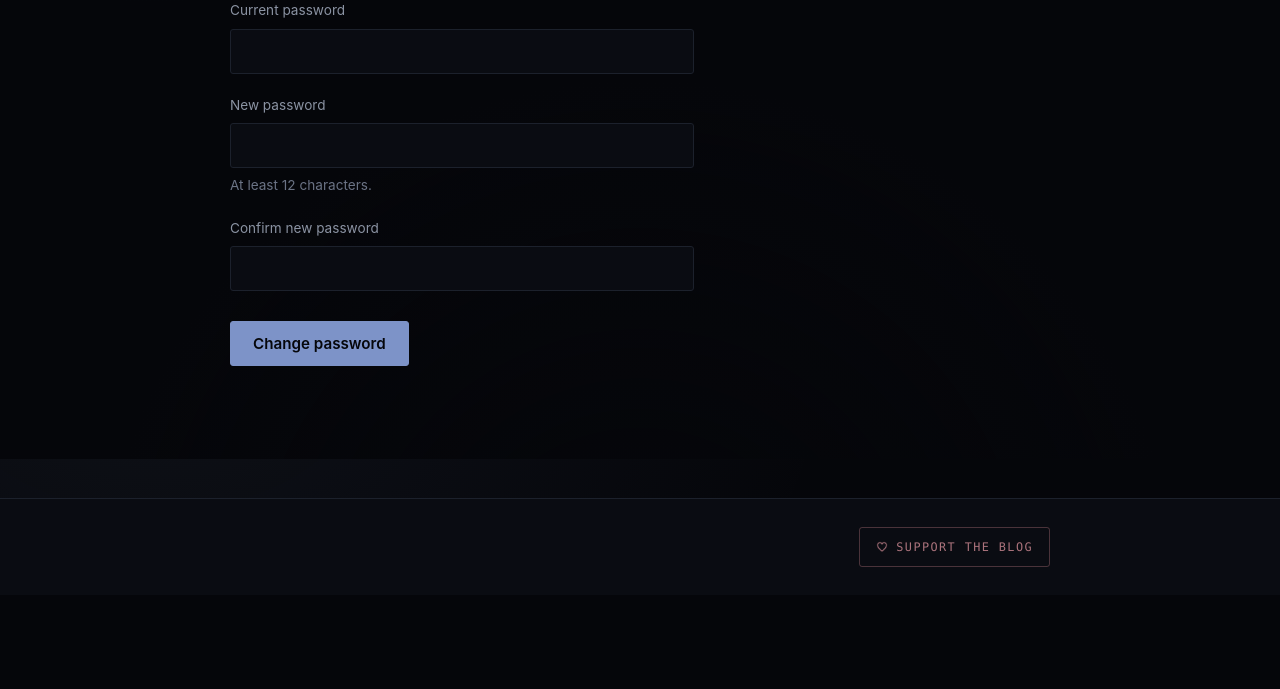
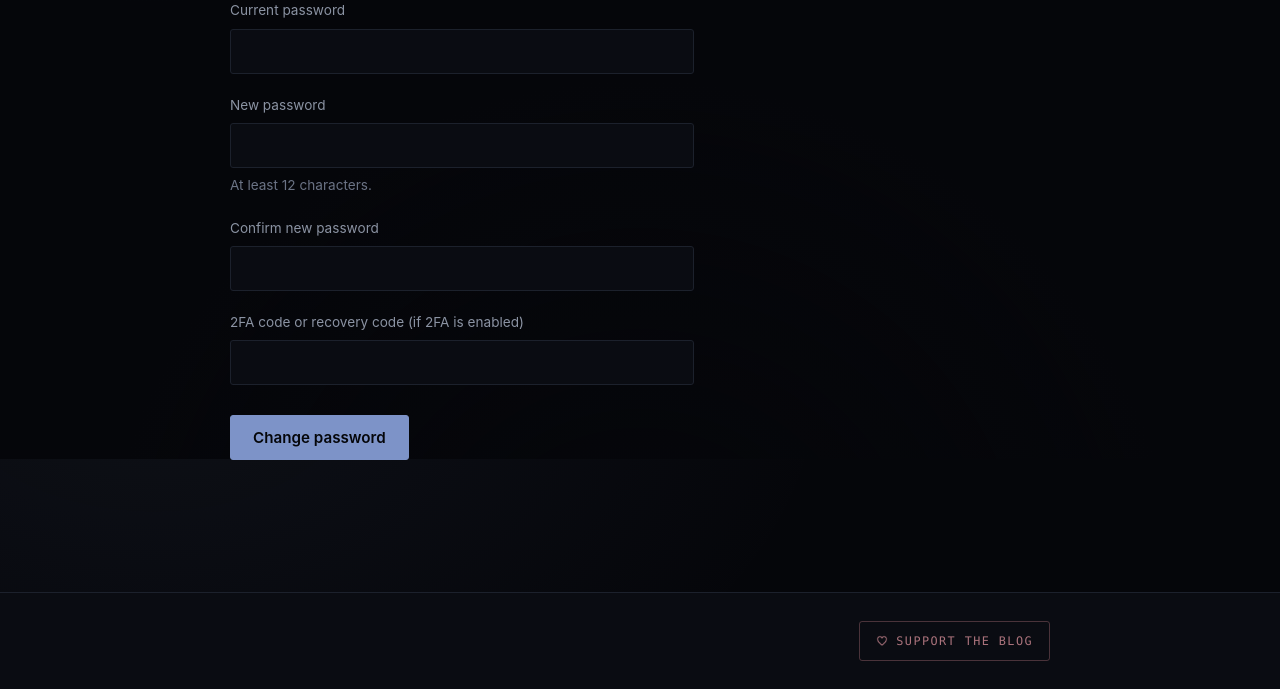
Before and after one commit to kerstz/blog-privacy, a Flask app: page /account/password in a window 1280 px wide; the page is wider, and only the part inside the window is pictured. Shown: the part 341-1030 px from the top of that part. Before the commit the page ends 908 px from the top of that part, so only its background shows below. Run offline with Flask 3, Linux system fonts and the light colour scheme; a user stored in the database is signed in; tables that the repository leaves empty hold one stand-in row (values such as "Sample post"); grey boxes marked "Sample" are stand-in pictures; parts of the project's set-up code (start-up, migrations or seed data) failed here and were passed over; some libraries are stand-ins or nearby versions.

Commit message:
fix(auth): require 2FA to change password; quote Onion-Location path
- B3: /account/password now goes through _reauthenticate (current password
  plus TOTP/recovery code when 2FA is enabled, shared failure counter).
- B7: the Onion-Location header value is percent-quoted, so a path containing
  %0d%0a no longer raises a 500.

Co-Authored-By: Claude Sonnet 5.5 <noreply@anthropic.com>

```diff
--- a/app/forms.py
+++ b/app/forms.py
@@ -193,6 +193,10 @@ class ChangePasswordForm(FlaskForm):
     current_password = PasswordField('Current password', validators=[DataRequired(), Length(max=PASSWORD_MAX)])
     new_password = PasswordField('New password', validators=NEW_PASSWORD_VALIDATORS)
     confirm_password = PasswordField('Confirm new password', validators=[DataRequired(), EqualTo('new_password', message='Passwords do not match.')])
+    code = StringField('2FA code or recovery code (if 2FA is enabled)', validators=[
+        Optional(), Length(min=6, max=11),
+        Regexp(r'^(\d{6}|[A-Za-z0-9]{5}-?[A-Za-z0-9]{5})$', message='6-digit code or recovery code.'),
+    ])
     submit = SubmitField('Change password')
 
     def validate_new_password(self, new_password):
--- a/app/routes.py
+++ b/app/routes.py
@@ -17,6 +17,7 @@ from datetime import datetime, timedelta
 from werkzeug.utils import secure_filename
 from sqlalchemy.exc import IntegrityError
 import re
+from urllib.parse import quote
 import mimetypes
 from cryptography.fernet import InvalidToken
 import json
@@ -194,7 +195,7 @@ def apply_security_headers(response):
             'Strict-Transport-Security', 'max-age=63072000; includeSubDomains')
     # Tor: advertise the .onion mirror to Tor Browser users (ONION_ADDRESS env)
     if ONION_ADDRESS and not request.host.endswith('.onion'):
-        response.headers.setdefault('Onion-Location', f"http://{ONION_ADDRESS}{request.full_path.rstrip('?')}")
+        response.headers.setdefault('Onion-Location', f"http://{ONION_ADDRESS}{quote(request.full_path.rstrip('?'), safe='/?=&')}")
     # Pages for logged-in users must never be stored by shared caches.
     if current_user.is_authenticated and 'Cache-Control' not in response.headers:
         response.headers['Cache-Control'] = 'no-store'
@@ -2160,7 +2161,8 @@ def _reauthenticate(form):
     if hit_rate_limit(fail_key, 5, 900, record=False):
         flash('Too many failed attempts. Please wait 15 minutes.', 'danger')
         return False
-    if not _check_user_password(current_user, form.password.data):
+    password_field = form.password if hasattr(form, 'password') else form.current_password
+    if not _check_user_password(current_user, password_field.data):
         hit_rate_limit(fail_key, 5, 900)
         flash('Incorrect password.', 'danger')
         return False
@@ -2200,12 +2202,12 @@ def change_password():
     forced = bool(current_user.must_change_password)
     if request.method == 'GET' or not form.validate_on_submit():
         return render_template('change_password.html', form=form, forced=forced)
+    # Password + 2FA code (when enabled), same rules and counter as the other
+    # sensitive account actions (a stolen session alone cannot change it).
     if hit_rate_limit(f"reauth_fail:{current_user.id}", 5, 900, record=False):
         flash('Too many failed attempts. Please wait 15 minutes.', 'danger')
         return redirect(url_for('account_security'))
-    if not _check_user_password(current_user, form.current_password.data):
-        hit_rate_limit(f"reauth_fail:{current_user.id}", 5, 900)
-        flash('Incorrect current password.', 'danger')
+    if not _reauthenticate(form):
         return render_template('change_password.html', form=form, forced=forced)
     current_user.password = bcrypt.generate_password_hash(form.new_password.data).decode('utf-8')
     current_user.must_change_password = False
--- a/app/templates/account_security.html
+++ b/app/templates/account_security.html
@@ -28,6 +28,7 @@
             {{ field(password_form.current_password) }}
             {{ field(password_form.new_password) }}
             {{ field(password_form.confirm_password) }}
+            {% if current_user.totp_enabled %}{{ field(password_form.code) }}{% endif %}
             <button type="submit" class="account-btn">{{ t('account.sec.password.submit') }}</button>
         </form>
     </section>
--- a/app/templates/change_password.html
+++ b/app/templates/change_password.html
@@ -43,6 +43,16 @@
             {% endfor %}
         </div>
 
+        {% if current_user.totp_enabled %}
+        <div class="input-group">
+            <label for="code">{{ form.code.label.text }}</label>
+            {{ form.code(id="code", class="input-field", autocomplete="one-time-code") }}
+            {% for error in form.code.errors %}
+                <p class="field-error">{{ error }}</p>
+            {% endfor %}
+        </div>
+        {% endif %}
+
         <button type="submit" class="btn-submit">{{ t('account.password.submit') }}</button>
         {% if not forced %}
         <a href="{{ url_for('account_security') }}" class="plain-link">{{ t('misc.cancel') }}</a>
```
Also changed, not shown: tests/test_audit_fixes.py (+43 -0 lines).
